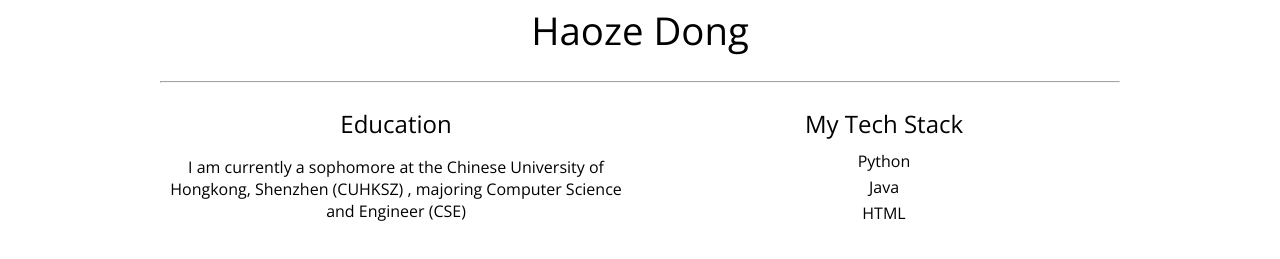
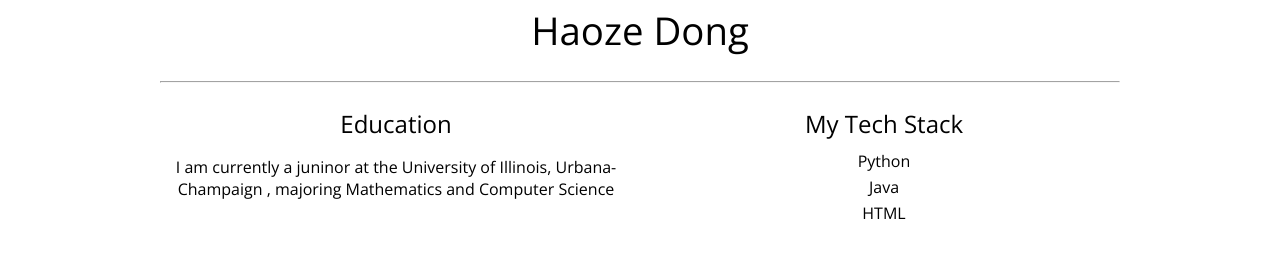
Before and after one commit to haozed/haozed.github.io, a plain HTML site: page index.html in a window 1280 px wide. Shown: the part 369-628 px from the top of the page. Drawn offline with nearby package versions, Linux system fonts and the light colour scheme.

Commit message:
update: Update profile

```diff
--- a/index.html
+++ b/index.html
@@ -22,8 +22,8 @@
       <section class="subContainer u-textCenter">
         <h4 class="subTitle">Education</h4>
         <p>
-          I am currently a sophomore at the Chinese University of Hongkong, Shenzhen (CUHKSZ)
-          , majoring Computer Science and Engineer (CSE)
+          I am currently a juninor at the University of Illinois, Urbana-Champaign
+          , majoring Mathematics and Computer Science
         </p>
       </section>
       <section class="subContainer u-textCenter">
```
